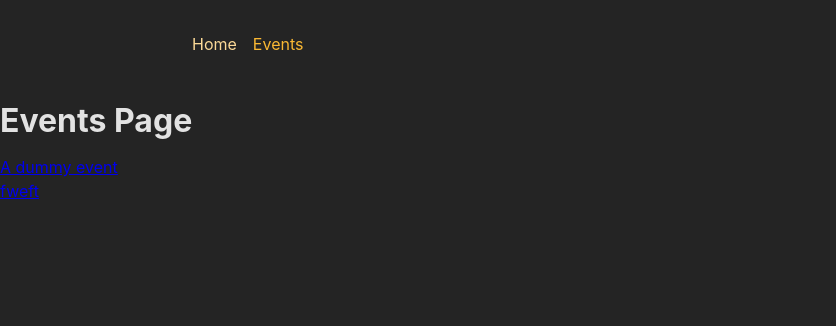
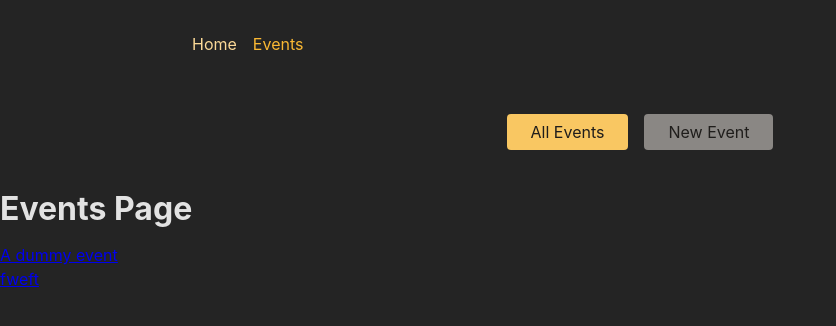
Before and after one commit to HeadYZ/router-events, a React (Create React App) app: page /events in a window 1280 px wide. Shown: the top 326 px of the page, without its empty margins (0-836 px from the left). Built offline with nearby package versions, Linux system fonts and the light colour scheme.

Commit message:
add nested layout for events pages

```diff
--- a/src/App.js
+++ b/src/App.js
@@ -5,9 +5,7 @@ import EventsPage from './pages/EventsPage.jsx'
 import EventDetailPage from './pages/EventDetailPage.jsx'
 import NewEventPage from './pages/NewEventPage.jsx'
 import EditEventPage from './pages/EditEventPage.jsx'
-
-
-// BONUS: Add another (nested) layout route that adds the <EventNavigation> component above all /events... page components
+import EventsLayout from './pages/EventsLayout.jsx'
 
 const router = createBrowserRouter([
 	{
@@ -15,10 +13,16 @@ const router = createBrowserRouter([
 		element: <RootLayout />,
 		children: [
 			{ index: true, element: <HomePage /> },
-			{ path: '/events', element: <EventsPage /> },
-			{ path: '/events/:eventId', element: <EventDetailPage /> },
-			{ path: '/events/new', element: <NewEventPage /> },
-			{ path: '/events/:eventId/edit', element: <EditEventPage /> },
+			{
+				path: 'events',
+				element: <EventsLayout />,
+				children: [
+					{ index: true, element: <EventsPage /> },
+					{ path: ':eventId', element: <EventDetailPage /> },
+					{ path: 'new', element: <NewEventPage /> },
+					{ path: ':eventId/edit', element: <EditEventPage /> },
+				],
+			},
 		],
 	},
 ])
--- a/src/components/EventsNavigation.jsx
+++ b/src/components/EventsNavigation.jsx
@@ -1,4 +1,5 @@
-import classes from './EventsNavigation.module.css';
+import { NavLink } from 'react-router-dom'
+import classes from './EventsNavigation.module.css'
 
 function EventsNavigation() {
 	return (
@@ -6,15 +7,19 @@ function EventsNavigation() {
 			<nav>
 				<ul className={classes.list}>
 					<li>
-            <a href="/events">All Events</a>
+						<NavLink to='/events' className={({ isActive }) => (isActive ? classes.active : undefined)} end>
+							All Events
+						</NavLink>
 					</li>
 					<li>
-            <a href="/events/new">New Event</a>
+						<NavLink to='/events/new' className={({ isActive }) => (isActive ? classes.active : undefined)}>
+							New Event
+						</NavLink>
 					</li>
 				</ul>
 			</nav>
 		</header>
-  );
+	)
 }
 
-export default EventsNavigation;
+export default EventsNavigation
--- a/src/components/MainNavigation.jsx
+++ b/src/components/MainNavigation.jsx
@@ -7,7 +7,7 @@ function MainNavigation() {
 			<nav>
 				<ul className={classes.list}>
 					<li>
-						<NavLink to='/' className={({ isActive }) => (isActive ? classes.active : undefined)}>
+						<NavLink to='/' className={({ isActive }) => (isActive ? classes.active : undefined)} end>
 							Home
 						</NavLink>
 					</li>
--- /dev/null
+++ b/src/pages/EventsLayout.jsx
@@ -0,0 +1,13 @@
+import { Outlet } from 'react-router-dom'
+import EventsNavigation from '../components/EventsNavigation.jsx'
+
+function EventsLayout() {
+	return (
+		<>
+			<EventsNavigation />
+			<Outlet />
+		</>
+	)
+}
+
+export default EventsLayout
```
Lines whose indentation alone changed are shown as unchanged.
